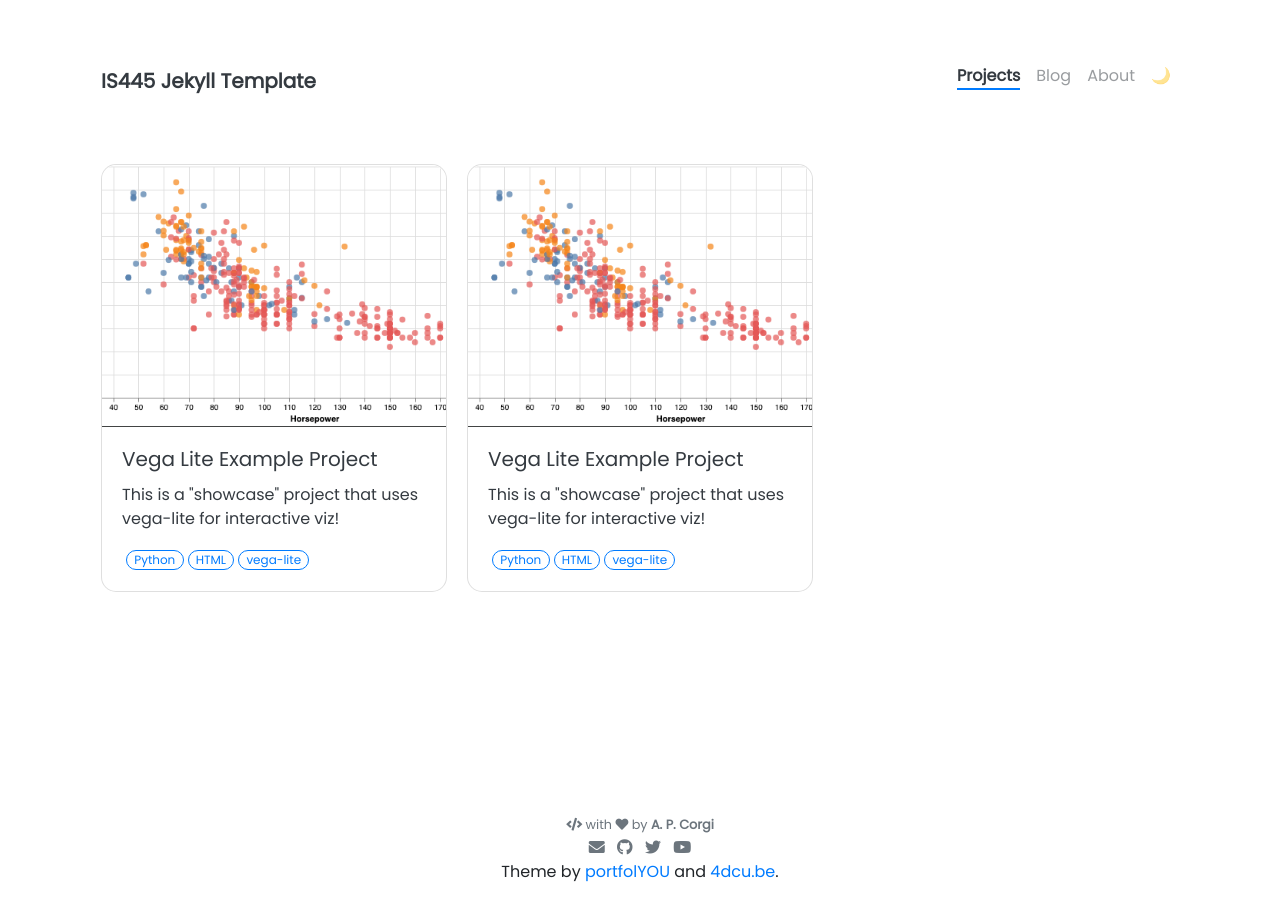
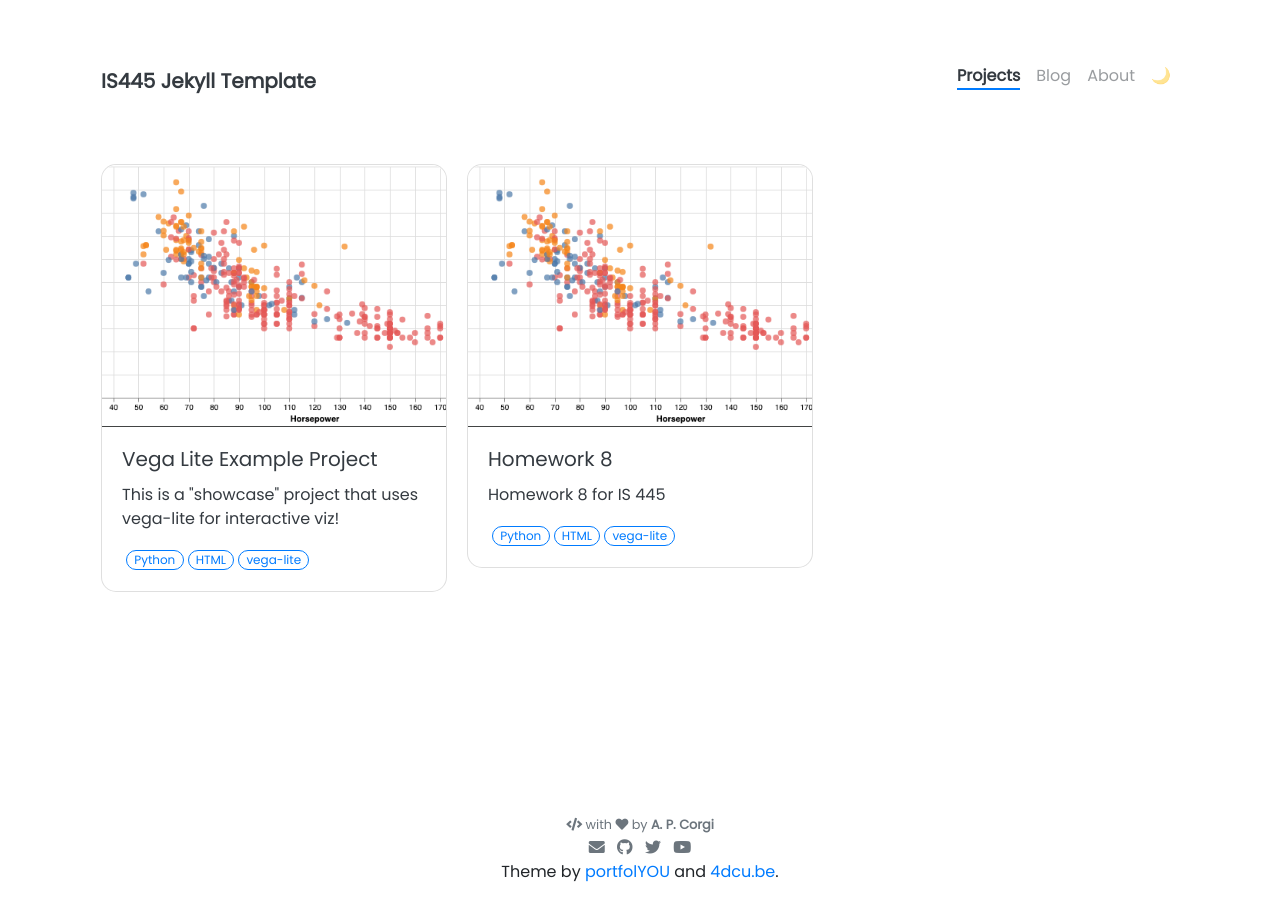
Before and after one commit to JigyashuSaravta/JigyashuSaravta.github.io, a Jekyll site: the page built from pages/projects.html, in a window 1280 px wide. Built offline with Jekyll 4.4.1, drawn with Linux system fonts in a browser that asks for light colours; nearby versions of some CDN libraries.

Commit message:
Update Homework8.md

```diff
--- a/_projects/Homework8.md
+++ b/_projects/Homework8.md
@@ -1,8 +1,8 @@
 ---
-name: Vega Lite Example Project
+name: Homework 8
 tools: [Python, HTML, vega-lite]
 image: assets/pngs/cars.png
-description: This is a "showcase" project that uses vega-lite for interactive viz!
+description: Homework 8 for IS 445
 custom_js:
   - vega.min
   - vega-lite.min
```
